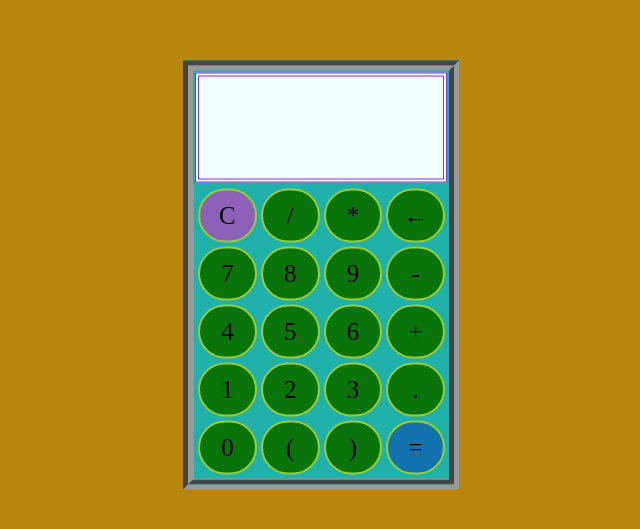
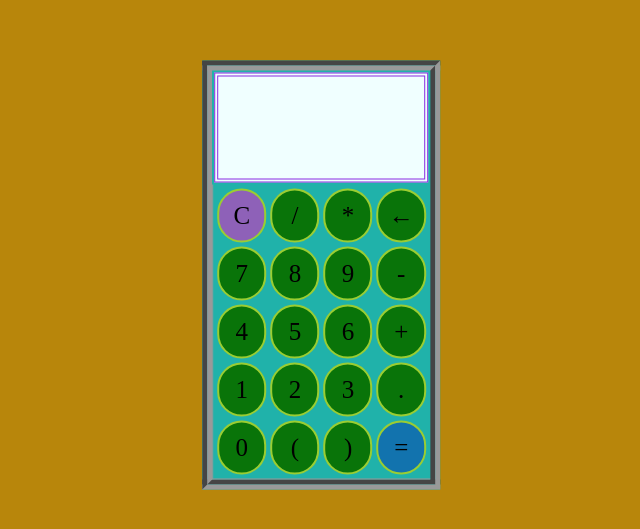
Before and after one commit to Akshattriv/Mini-Projects, a plain HTML site: page Calculator/index.html in a window 1280 px wide. Shown: the part 125-654 px from the top of the page, without its empty margins (319-959 px from the left). Drawn offline with Linux system fonts and the light colour scheme.

Commit message:
calculator3

```diff
--- a/Calculator/style.css
+++ b/Calculator/style.css
@@ -4,7 +4,7 @@ body{
 .container{
     max-height: 450px;
     max-width: 350px;
-    width: 35%;
+    width: 45%;
     top:50%; left:50%;
     transform: translate(-50%,-50%);
     position: absolute;
@@ -74,22 +74,16 @@ body{
 }
 
 /* laptop or desktop */
-@media screen and (min-width: 1224px){
+@media screen and (min-width: 1000px) and (max-width: 1824px){
     .container{
-        max-width: 20vw;
+        max-width: 17vw;
     }
 }
 
 /* smartphones potrait */
-@media screen and (max-width: 320px){
+@media screen and (min-width: 320px) and (max-width:880px){
     .container{
         max-width: 80vw;
+        width: 80%;
     }
 }
-
-/* @media screen and (min-width: 1824px){
-} */
-/* smartphone landscape */
-/* @media screen and (min-width: 321px){
-
-} */
```
